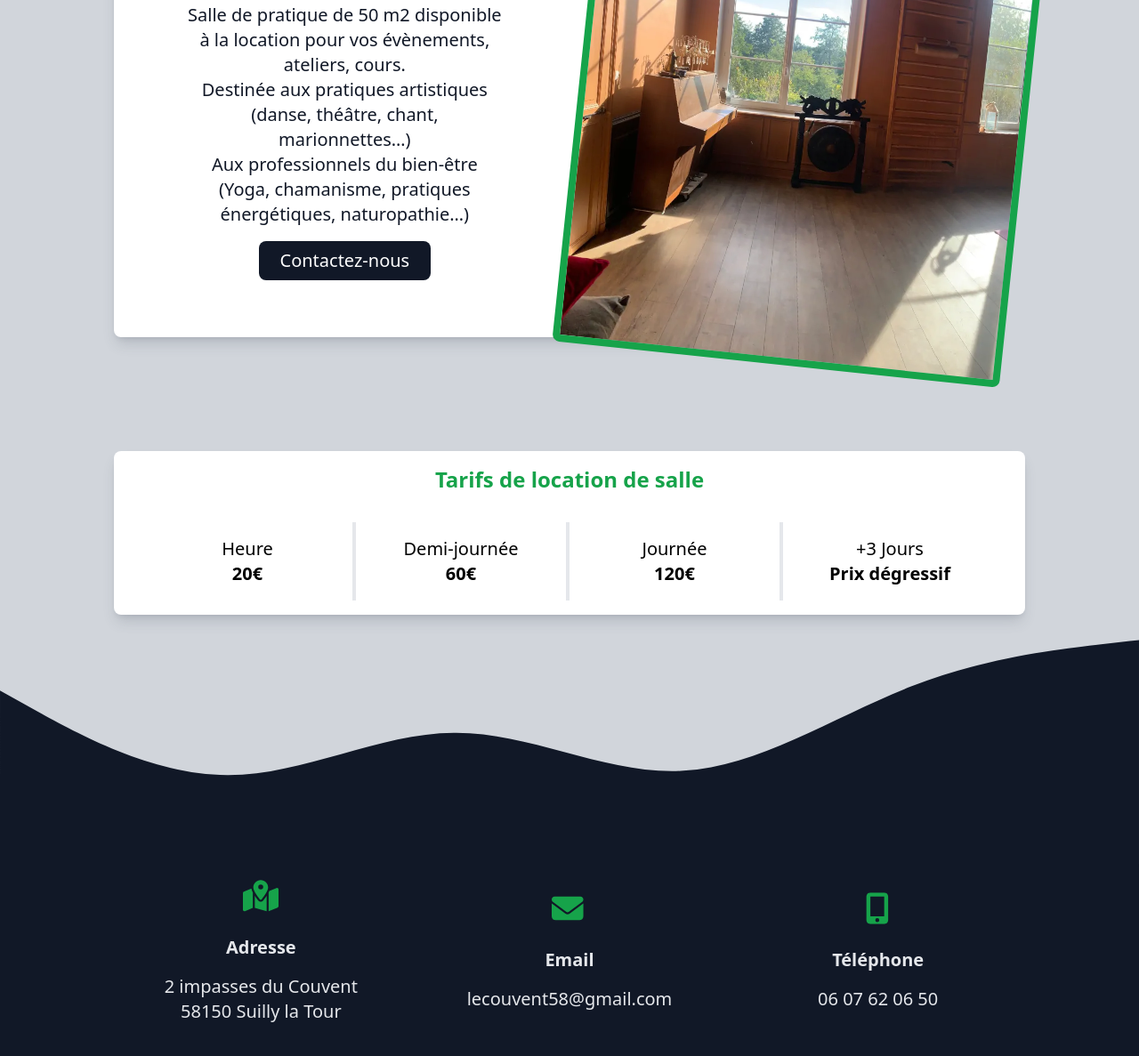
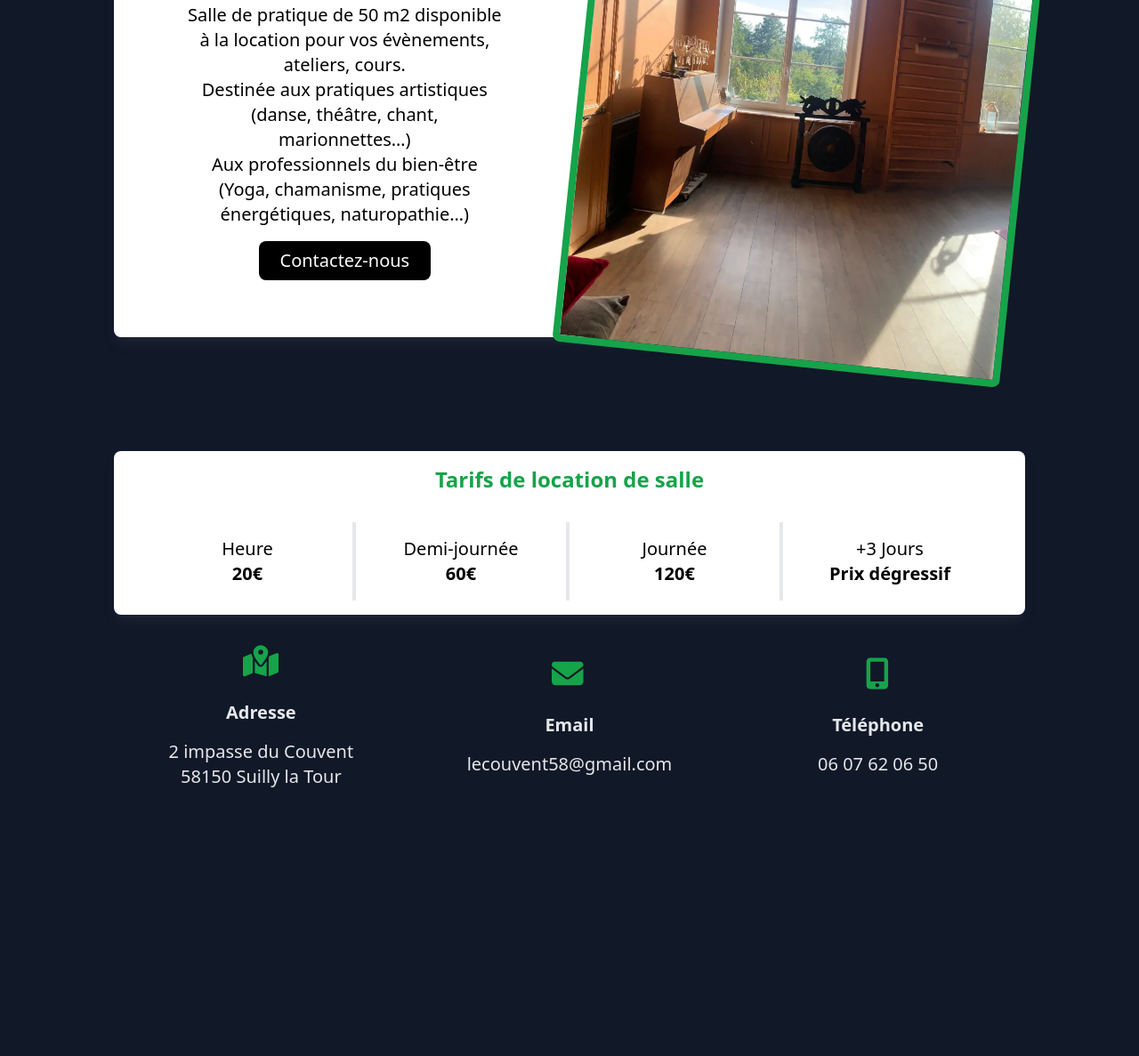
Before and after one commit to lecouvent/lecouvent.github.io, a website: page index.html in a window 1280 px wide. Shown: the part 1537-2724 px from the top of the page at 89% size. After the commit the page ends 2552 px from the top, so only its background shows below. Drawn offline with Linux system fonts and the light colour scheme.

Commit message:
Darker design

```diff
--- a/index.html
+++ b/index.html
@@ -7,8 +7,8 @@
     <title>Chez Karo</title>
     <link href="/assets/tailwind.css" rel="stylesheet" />
   </head>
-  <body class="bg-black">
-    <div class="bg-gray-300 max-w-[1920px] mx-auto">
+  <body class="bg-gray-900 text-white md:text-black">
+    <div class="max-w-[1920px] mx-auto">
       <header class="relative mb-16 h-screen overflow-hidden">
         <h1 class="sr-only">Chez Karo</h1>
         <div
@@ -126,7 +126,7 @@
         ></div>
 
         <div
-          class="flex flex-col items-center justify-center p-4 md:p-20 text-center text-xl text-gray-900"
+          class="flex flex-col items-center justify-center p-4 md:p-20 text-center text-xl"
           style="grid-area: loctxt"
         >
           <h2
@@ -143,14 +143,14 @@
           <p>Dortoir de 10 personnes</p>
           <a
             href="https://www.airbnb.fr"
-            class="rounded-lg bg-gray-900 text-white px-6 py-2 m-4 hover:bg-gray-700 transition-colors"
+            class="rounded-lg bg-black text-white px-6 py-2 m-4 hover:bg-gray-700 transition-colors"
           >
             Réserver sur Airbnb
           </a>
         </div>
 
         <div
-          class="flex flex-col items-center justify-center p-4 md:p-20 text-center text-xl text-gray-900"
+          class="flex flex-col items-center justify-center p-4 md:p-20 text-center text-xl"
           style="grid-area: saltxt"
         >
           <h2 id="more" class="mb-4 text-2xl font-black text-green-600">
@@ -170,7 +170,7 @@
           </p>
           <a
             href="#contacts"
-            class="rounded-lg bg-gray-900 text-white px-6 py-2 m-4 hover:bg-gray-700 transition-colors"
+            class="rounded-lg bg-black text-white px-6 py-2 m-4 hover:bg-gray-700 transition-colors"
           >
             Contactez-nous
           </a>
@@ -208,15 +208,8 @@
           </div>
         </div>
       </section>
-      <svg xmlns="http://www.w3.org/2000/svg" viewBox="0 0 1440 320">
-        <path
-          fill="#111827"
-          fill-opacity="1"
-          d="M0,96L48,122.7C96,149,192,203,288,202.7C384,203,480,149,576,149.3C672,149,768,203,864,197.3C960,192,1056,128,1152,90.7C1248,53,1344,43,1392,37.3L1440,32L1440,320L1392,320C1344,320,1248,320,1152,320C1056,320,960,320,864,320C768,320,672,320,576,320C480,320,384,320,288,320C192,320,96,320,48,320L0,320Z"
-        ></path>
-      </svg>
 
-      <footer id="contacts" class="bg-gray-900 p-4 pb-32 text-xl -mt-1">
+      <footer id="contacts" class="bg-gray-900 p-4 pb-32 text-xl mt-4">
         <div
           class="max-w-5xl mx-auto grid grid-cols-1 items-center gap-4 md:grid-cols-3"
         >
@@ -243,7 +236,7 @@
             <p class="font-black">Adresse</p>
 
             <div>
-              <p>2 impasses du Couvent</p>
+              <p>2 impasse du Couvent</p>
               <p>58150 Suilly la Tour</p>
             </div>
           </div>
```
Also changed, not shown: assets/tailwind.css.
